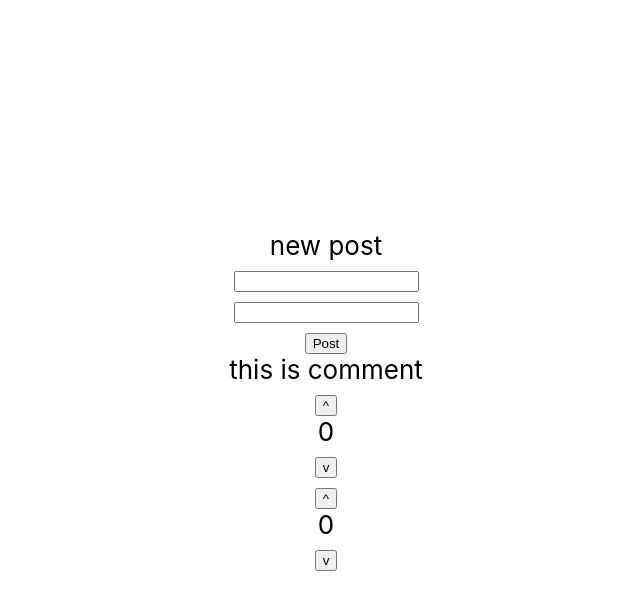
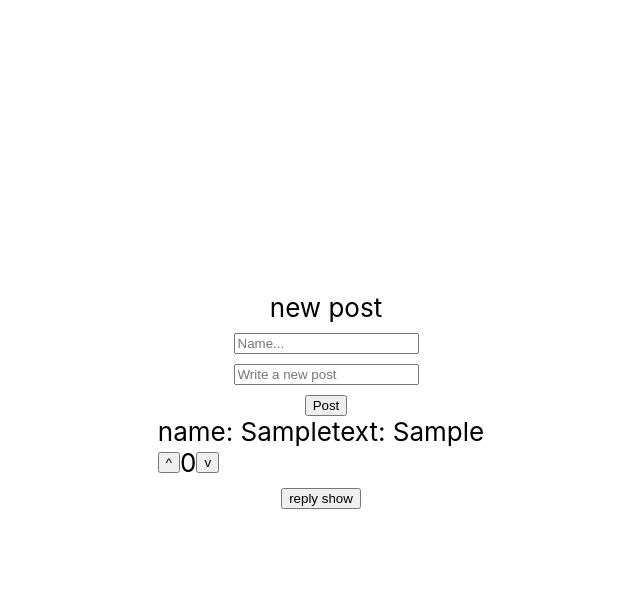
Before and after one commit to jlyu015/CS110, a React (Create React App) app in the folder lab4-files/my-app/: page / in a window 1280 px wide. Both pictures are taken after typing "Sample", "Sample" into the empty fields and a click on the button "Post". Shown: the top 610 px of the page, without its empty margins (314-954 px from the left). Built offline with nearby package versions, Linux system fonts and the light colour scheme.

Commit message:
reply feature

```diff
--- a/lab4-files/my-app/src/App.css
+++ b/lab4-files/my-app/src/App.css
@@ -3,8 +3,22 @@
 }
 
 
+.commentContainer {
+  display: flex;
+  flex-direction: row;
+  justify-content: space-between;
+  align-items: flex-start;
+}
+
+.Comment {
+  flex: 1;
+  margin-right: 10px;
+}
+
 .Voter {
-  color:black;
+  display: flex;
+  flex-direction: row;
+  align-items: center;
 }
 .App-header {
   background-color: white;
--- a/lab4-files/my-app/src/App.js
+++ b/lab4-files/my-app/src/App.js
@@ -12,11 +12,7 @@ function App() {
     setComments([...comments, comment]);
   }
 
-  const addReply = (reply, depth) => {
-    const newComments = [...comments];
-
-
-    //something here
+  const addReply = (reply) => {
   }
 
   return (
@@ -31,10 +27,7 @@ function App() {
         <div className="commentContainer">
           {comments.map((comment)=> (
             <Comment addComment = {addReply} comment={comment}></Comment>
-
           ))}
-            <Voter/>
-            <Voter/>
         </div>
       </header>
     </div>
--- a/lab4-files/my-app/src/NewPost.js
+++ b/lab4-files/my-app/src/NewPost.js
@@ -1,6 +1,7 @@
 import React, { useState } from 'react';
 
 function NewPost(props) {
+  console.log(props)
   const [name, setName] = useState('');
   const [text, setText] = useState('');
 
@@ -25,10 +26,10 @@ function NewPost(props) {
   return (
     <div className ="post">
         <div className='post-name'>
-            <input type="text" value={name} onChange={handleNameChange} />
+            <input type="text" value={name} onChange={handleNameChange} placeholder='Name...'/>
         </div>
         <div className='post-text'>
-            <input type="text" value={text} onChange={handleTextChange} />
+            <input type="text" value={text} onChange={handleTextChange} placeholder='Write a new post' />
         </div>
         <button onClick={handleSubmit}>Post</button>
     </div>
--- a/lab4-files/my-app/src/comment.js
+++ b/lab4-files/my-app/src/comment.js
@@ -1,16 +1,40 @@
 import React, { useState } from 'react';
+import NewPost from './NewPost';
+import Voter from './voter';
 
+function Comment(props) {
 
-function Comment() {
+    console.log("comment", props)
     const [name, setName] = useState('');
     const [text, setText] = useState('');
     const [replies, setReplies] = useState([]);
-
-
+    const [show, setShow] = useState(false)
+    const [comments, setComments] = useState([])
+    const addComment = (comment) => {
+      setComments([...comments, comment]);
+    }
+    const addReply = (reply) => {
+        props.addReply(reply)
+    }
+    const toggleShowPost = () => {
+        setShow(!show);
+    }
     return (
         <div className="Comment">
-            this is comment
+            name: {props.comment.name}
+            text: {props.comment.text}
+            <Voter/>
+            <div className = "reply button">
+                <button onClick={()=>setShow(!show)}>reply {!show? "show":"hide"}</button>
+            </div>
+            {show && <NewPost addComment = {addComment}/>}
+            <div className="commentContainer">
+                {comments.map((comment)=> (
+                    <Comment addComment = {addReply} comment={comment}></Comment>
+                ))}
+            </div>
         </div>
+
     );
 }
 
```
